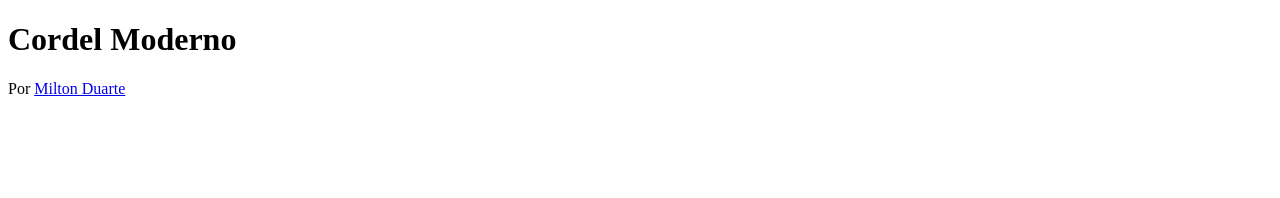
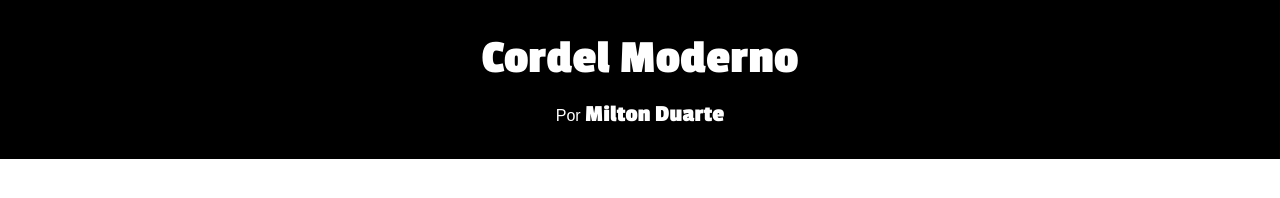
Before and after one commit to icaro-soares/projeto-cordel, a plain HTML site: page index.html in a window 1280 px wide. Drawn offline with Linux system fonts and the light colour scheme.

Commit message:
estilizei o cabeçalho

```diff
--- a/index.html
+++ b/index.html
@@ -8,8 +8,8 @@
 </head>
 <body>
     <header class="cabecalho">
-        <h1>Cordel Moderno</h1>
-        <p>Por <a href="https://www.recantodasletras.com.br/poesias/3186743" target="_blank">Milton Duarte</a></p>
+        <h1 class="cabecalho-titulo">Cordel Moderno</h1>
+        <p class="cabecalho-texto">Por <a href="https://www.recantodasletras.com.br/poesias/3186743" target="_blank" class="cabecalho-link">Milton Duarte</a></p>
     </header>
 </body>
 </html>
--- a/styles/style.css
+++ b/styles/style.css
@@ -1,2 +1,39 @@
 @charset "UTF-8";
 @import url('https://fonts.googleapis.com/css2?family=Passion+One:wght@400;700;900&family=Sriracha&display=swap');
+
+:root {
+    --fonte1: 'Passion One', cursive;
+    --fonte2: 'Sriracha', sans-serif;
+}
+
+* {
+    margin: 0;
+    padding: 0;
+    font-family: Arial, Helvetica, sans-serif;
+}
+
+.cabecalho {
+    background-color: black;
+    color: white;
+    text-align: center;
+    padding: 2em 0;
+}
+
+.cabecalho-titulo {
+    font-variant: small-caps;
+    font: 700 3em var(--fonte1);
+}
+
+.cabecalho-texto {
+    padding-top: 1em;
+}
+
+.cabecalho-link {
+    text-decoration: none;
+    color: white;
+    font: 700 1.5em var(--fonte1);
+}
+
+.cabecalho-link:hover {
+    text-decoration: underline;
+}
```
